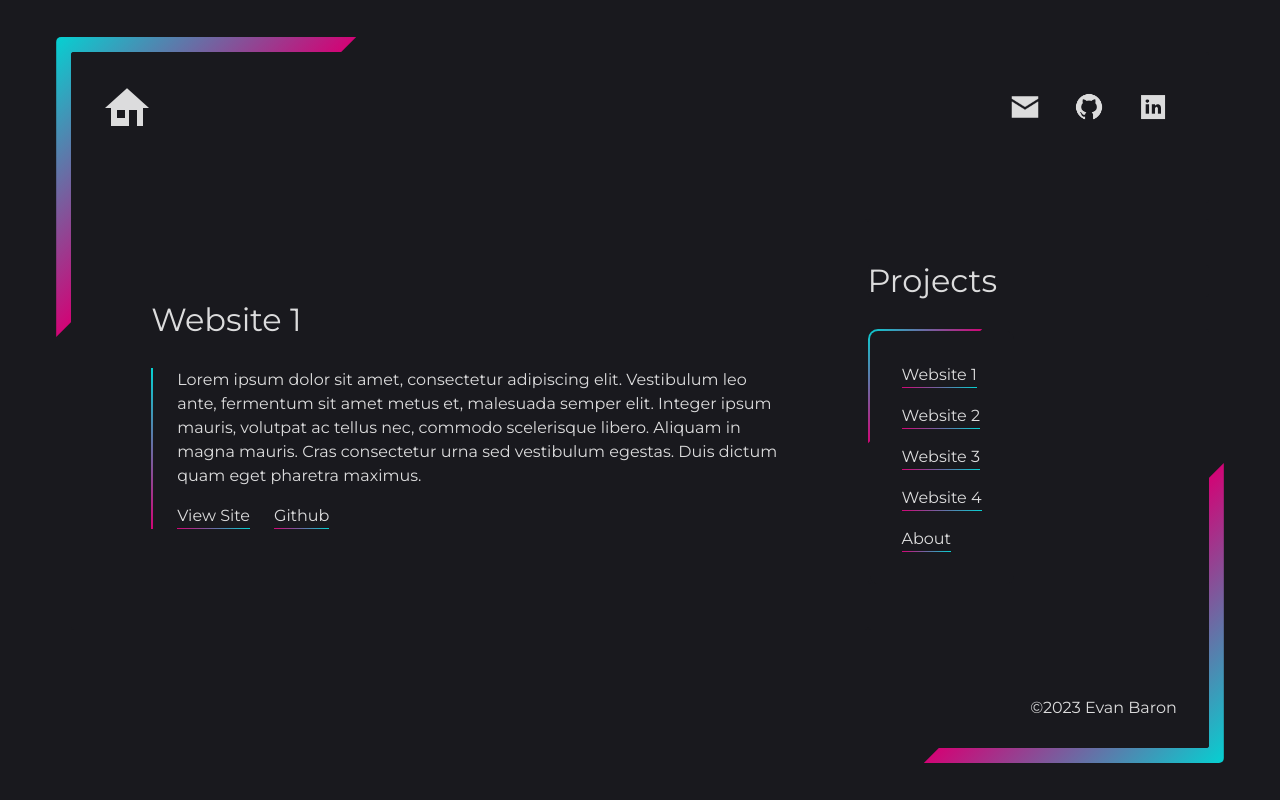
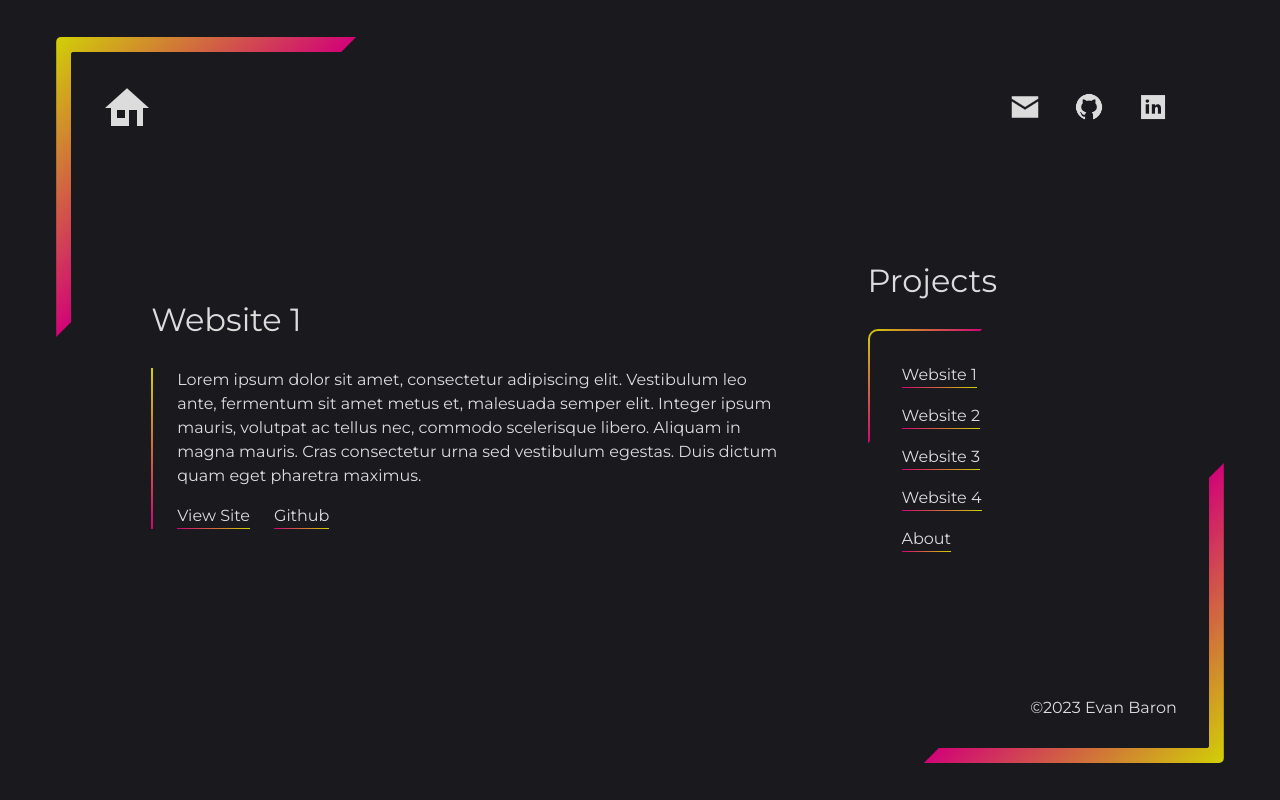
Before and after one commit to evan-baron/portfolio-website, a plain HTML site: page index.html in a window 1280 px wide. Both pictures are taken after a click on the element "Website 1". Drawn offline with Linux system fonts and the light colour scheme.

Commit message:
blue pink theme to yellow pink theme

```diff
--- a/style.css
+++ b/style.css
@@ -12,7 +12,7 @@
     width: 300px;
     height: 300px;
     clip-path: polygon(100% 0, 0 100%, 0 0);
-    background-image: linear-gradient(to bottom right, rgba(0, 255, 255, 80%), rgba(255, 0, 140, 80%), rgba(0, 255, 255, 80%));
+    background-image: linear-gradient(to bottom right, rgba(255, 255, 0, 80%), rgba(255, 0, 140, 80%), rgba(255, 255, 0, 80%));
     border-top-left-radius: 5px;
 }
 
@@ -23,7 +23,7 @@
     width: 300px;
     height: 300px;
     clip-path: polygon(0 100%, 100% 0, 100% 100%);
-    background-image: linear-gradient(to bottom right, rgba(0, 255, 255, 80%), rgba(255, 0, 140, 80%), rgba(0, 255, 255, 80%));
+    background-image: linear-gradient(to bottom right, rgba(255, 255, 0, 80%), rgba(255, 0, 140, 80%), rgba(255, 255, 0, 80%));
     border-bottom-right-radius: 5px;
 }
 
@@ -154,7 +154,7 @@ ul a {
 }
 
 .bar {
-    background-image: linear-gradient(90deg, rgba(255, 0, 140, 80%), rgba(0, 255, 255, 80%));
+    background-image: linear-gradient(90deg, rgba(255, 0, 140, 80%), rgba(255, 255, 0, 80%));
     opacity: 75%;
     background-size: 400px;
     height: 30px;
@@ -178,7 +178,7 @@ ul a {
 
 .close:hover {
     cursor: pointer;
-    background-image: linear-gradient(90deg, rgba(255, 0, 140, 100%), rgba(0, 255, 255, 100%));
+    background-image: linear-gradient(90deg, rgba(255, 0, 140, 100%), rgba(255, 255, 0, 100%));
     background-size: 100%;
     -webkit-background-clip: text;
     -moz-background-clip: text;
@@ -197,7 +197,7 @@ ul a {
     width: fit-content;
     position: relative;
     padding-bottom: 1px;
-    background-image: linear-gradient(0.25turn,rgba(255, 0, 140, 80%), rgba(0, 255, 255, 80%));
+    background-image: linear-gradient(0.25turn,rgba(255, 0, 140, 80%), rgba(255, 255, 0, 80%));
 }
 
 .content-container {
@@ -314,7 +314,7 @@ img {
     display: inline-block;
     position: relative;
     padding-left: 2px;
-    background-image: linear-gradient( rgba(0, 255, 255, 80%), rgba(255, 0, 140, 80%));
+    background-image: linear-gradient( rgba(255, 255, 0, 80%), rgba(255, 0, 140, 80%));
 }
 
 #plink-row {
@@ -328,7 +328,7 @@ img {
     width: fit-content;
     position: relative;
     padding-bottom: 1px;
-    background-image: linear-gradient(0.25turn,rgba(255, 0, 140, 80%), rgba(0, 255, 255, 80%));
+    background-image: linear-gradient(0.25turn,rgba(255, 0, 140, 80%), rgba(255, 255, 0, 80%));
 }
 
 span {
@@ -372,7 +372,7 @@ span {
     width: 115px;
     height: 115px;
     clip-path: polygon(100% 0, 0 100%, 0 0);
-    background-image: linear-gradient(to bottom right, rgba(0, 255, 255, 80%), rgba(255, 0, 140, 80%), rgba(0, 255, 255, 80%));
+    background-image: linear-gradient(to bottom right, rgba(255, 255, 0, 80%), rgba(255, 0, 140, 80%), rgba(255, 255, 0, 80%));
     border-top-left-radius: 10px;
 }
 
@@ -394,7 +394,7 @@ span {
     width: fit-content;
     position: relative;
     padding-bottom: 1px;
-    background-image: linear-gradient(0.25turn,rgba(255, 0, 140, 80%), rgba(0, 255, 255, 80%));
+    background-image: linear-gradient(0.25turn,rgba(255, 0, 140, 80%), rgba(255, 255, 0, 80%));
 }
 
 .list-content:hover {
```
